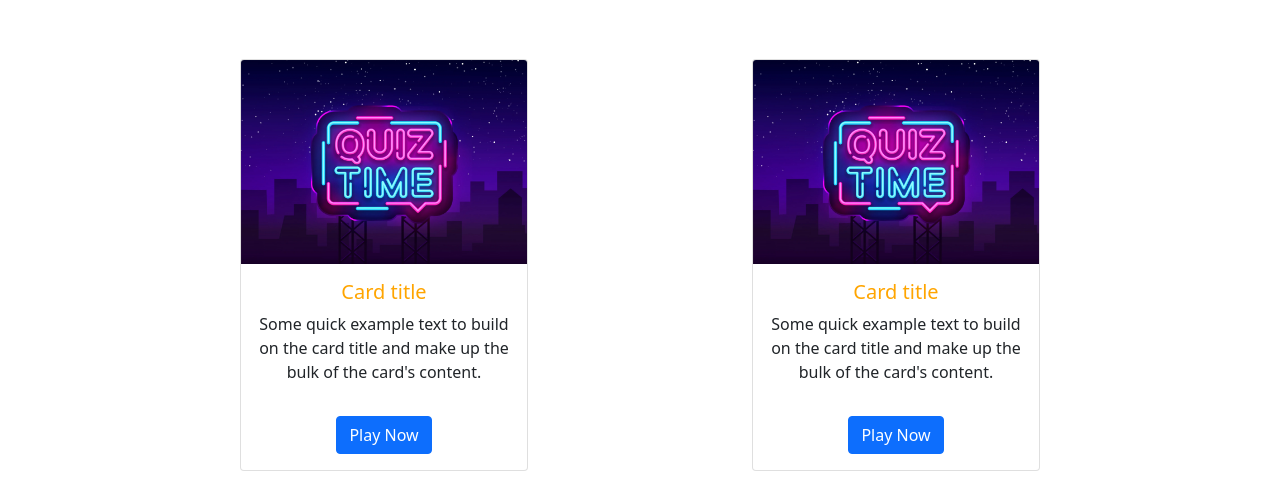
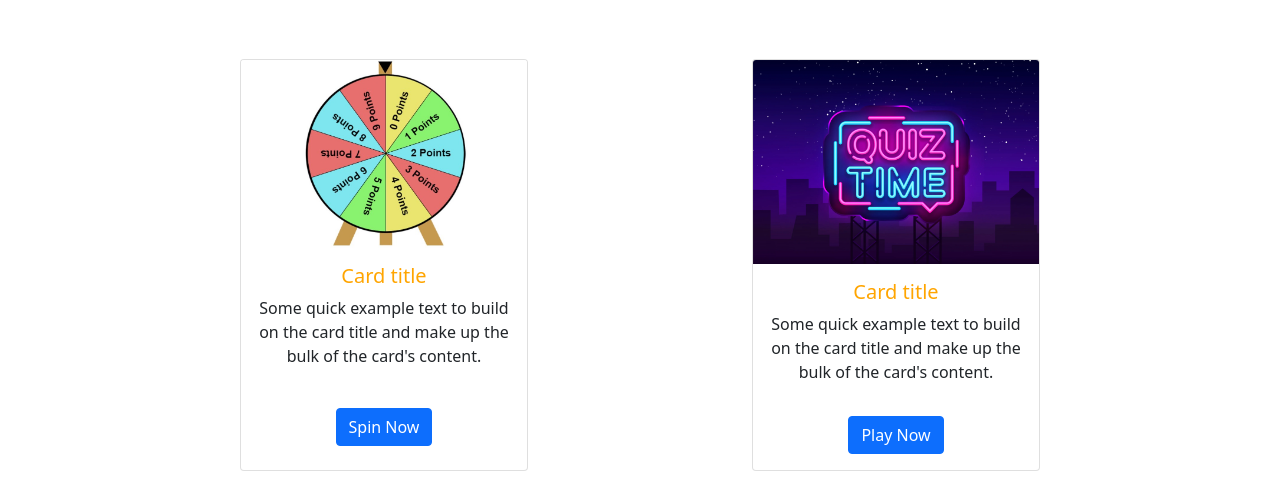
Before and after one commit to dhairyajoshi/Bootstrap_project_1, a plain HTML site: page index.html in a window 1280 px wide. Shown: the part 451-952 px from the top of the page. Drawn offline with nearby package versions, Linux system fonts and the light colour scheme.

Commit message:
initial commit

```diff
--- a/index.html
+++ b/index.html
@@ -86,13 +86,13 @@
 
     <div class="row container-fluid justify-content-evenly m-0">
       <div class="card col-xl-2 col-lg-3 col-sm-3 m-lg-3 m-sm-4 m-xl-2 p-0 mb-2" style="min-width: 18rem;" >
-        <img src="assets/quiz.webp" class="card-img-top" alt="...">
+        <img src="assets/spinwin.jpeg" class="card-img-top" alt="...">
         <div class="card-body text-center">
           <h5 class="card-title" style="color:orange;">Card title</h5>
           <p class="card-text">Some quick example text to build on the card title and make up the bulk of the card's content.</p>
         </div>
         <div class="card-body text-center">
-          <a href="#" class="btn btn-primary">Play Now</a>
+          <a href="#" class="btn btn-primary">Spin Now</a>
         </div>
       </div>
 
```
Also changed, not shown: assets/spinwin.jpeg (added).
